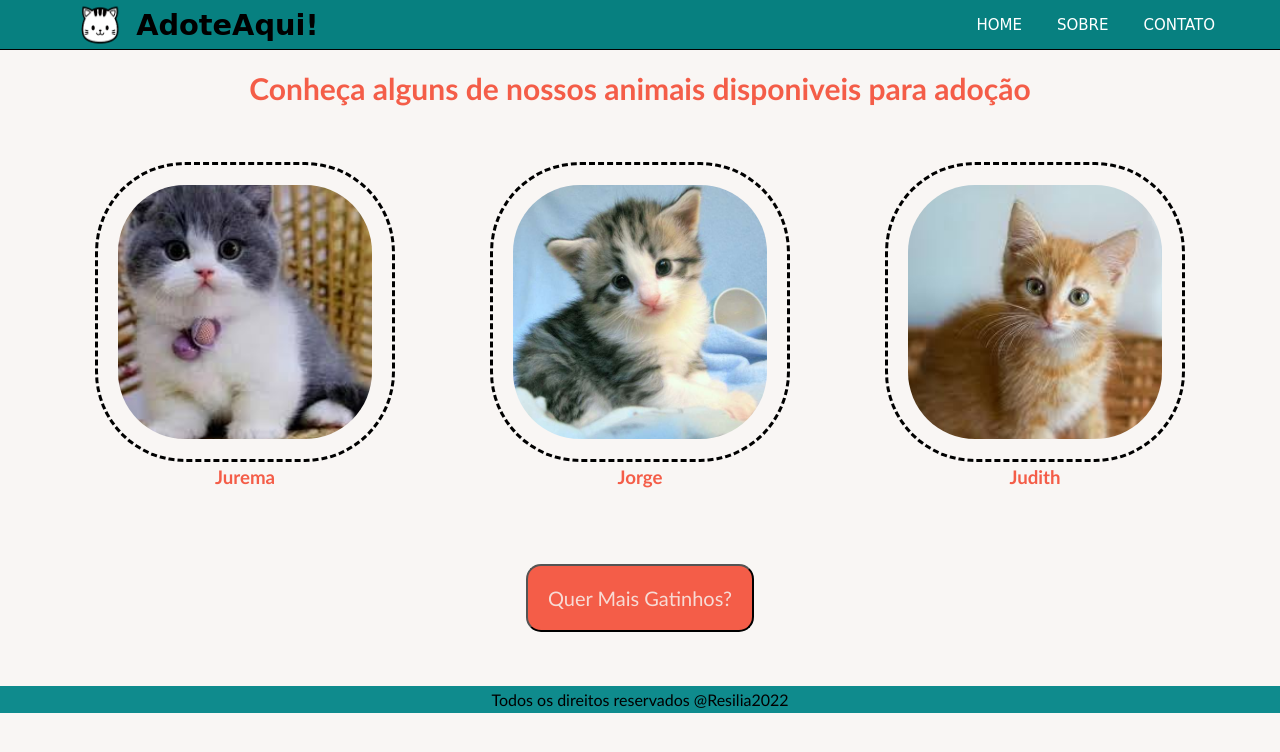
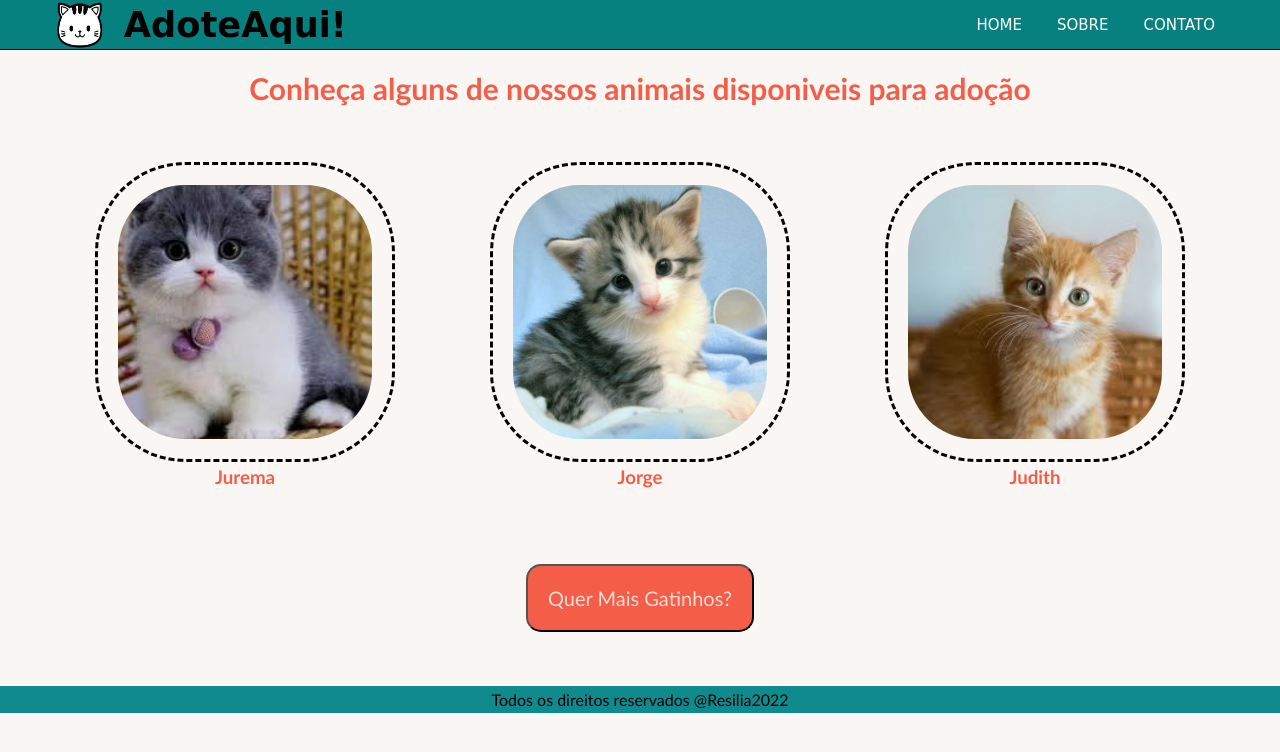
Before and after one commit to brendatondin/AdoteAqui, a plain HTML site: page index.html in a window 1280 px wide. In both pictures the pointer is over the element "AdoteAqui!". Drawn offline with Linux system fonts and the light colour scheme.

Commit message:
Alterei o hover no titulo

```diff
--- a/index.css
+++ b/index.css
@@ -4,15 +4,6 @@
     box-sizing: border-box;
 }
 
-/* header {
-    width: 100%;
-    background-color: #4287f5;
-    display: flex;
-    justify-content: space-around;
-    align-items: center;
-    padding: 6px 0;
-
-} */
 /* header */
 header{
     width: 100%;
@@ -34,13 +25,11 @@ header{
 .logo-imagem {
     width: 80px;
     height: 50px;
-    /* background-color: black;
-    border-radius: 25px; */
 }
 
 .container-logo:hover{
     color: black;
-    transform: scale(0.9);
+    transform: scale(1.1);
 }
 
 .container-logo{
```
